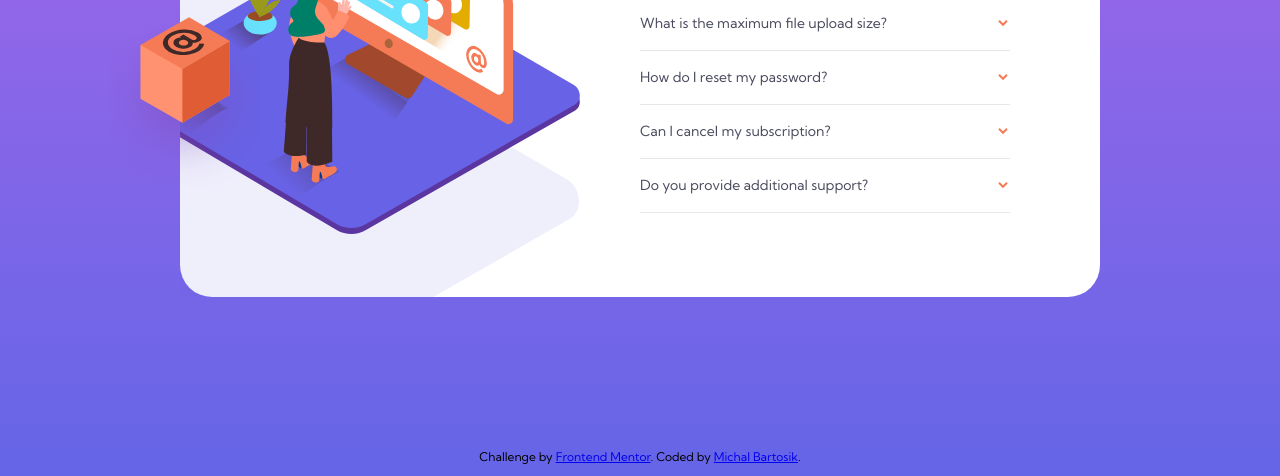
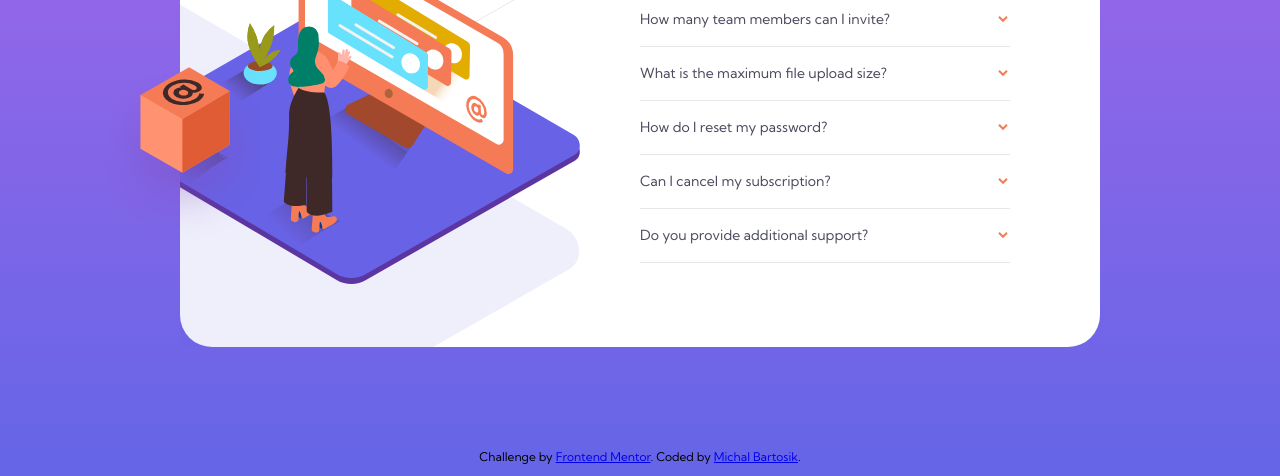
Before and after one commit to mbart13/faq-accordion-card, a plain HTML site: page index.html in a window 1280 px wide. Shown: the part 324-800 px from the top of the page. Drawn offline with Linux system fonts and the light colour scheme.

Commit message:
fixed box position and added some margin on top to fix broken view on some mobile devices

```diff
--- a/css/style.scss
+++ b/css/style.scss
@@ -42,6 +42,7 @@ body {
 .card {
   background-color: #fff;
   border-radius: 3.2rem;
+  margin-top: 10rem;
   padding: 4.8rem 2.4rem 6.4rem;
   max-width: 32.8rem;
   width: 95vw;
@@ -178,7 +179,7 @@ body {
       height: 18rem;
       z-index: 2;
       left: -7rem;
-      bottom: 10rem;
+      top: 19rem;
     }
 
   }
```
Also changed, not shown: css/style.css, 1 other file.
